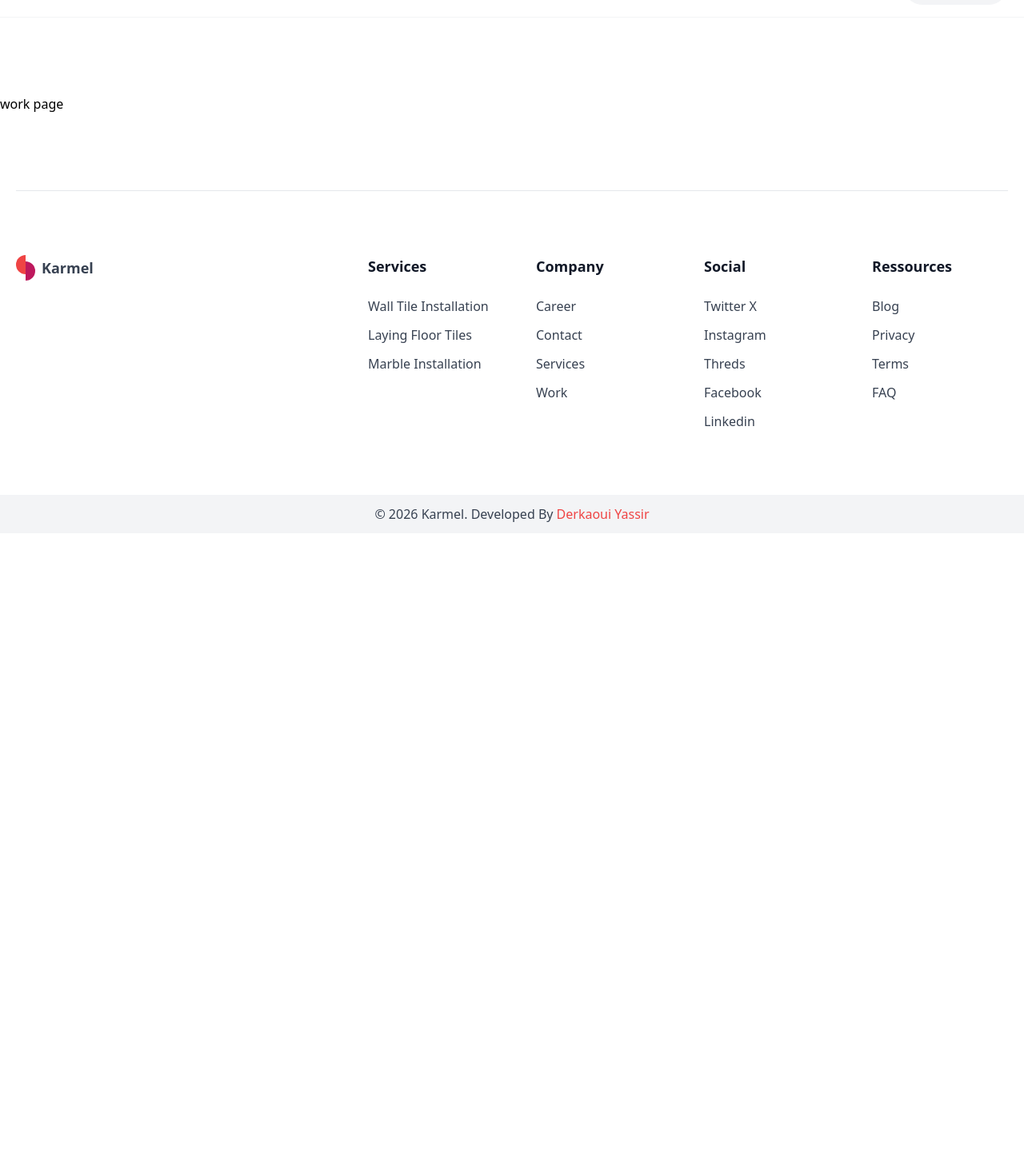
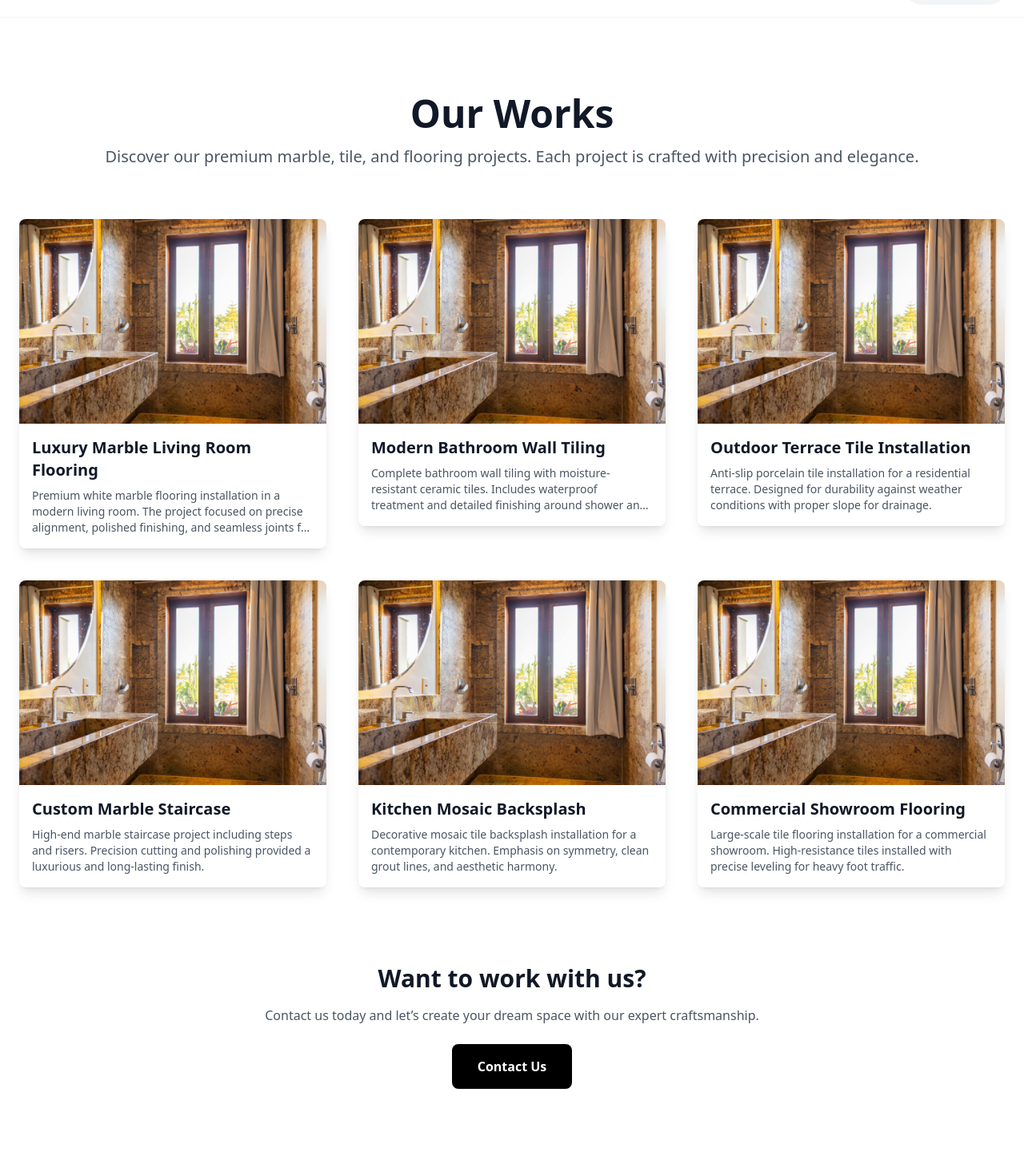
Before and after one commit to Derkaoui05/karmel, a Next.js app: page /work in a window 1280 px wide. Shown: the part 114-1570 px from the top of the page at 80% size. Before the commit the page ends 800 px from the top, so only its background shows below. Built offline with nearby package versions, Linux system fonts and the light colour scheme.

Commit message:
styling work pag

```diff
--- a/app/work/page.tsx
+++ b/app/work/page.tsx
@@ -1,7 +1,59 @@
-export default function Work(){
+'use client';
+import React from 'react';
+import { worksData } from '@/data/work';
+import Image from 'next/image';
+import Link from 'next/link';
+
+export default function Work() {
   return (
-    <>
-    <div className="py-24 text-black dark:text-white">work page</div>
-    </>
-  )
+    <div className="max-w-7xl mx-auto px-6 py-24 text-gray-900 dark:text-gray-100">
+      {/* Hero Section */}
+      <div className="text-center mb-16">
+        <h1 className="text-4xl md:text-5xl font-extrabold mb-4">
+          Our Works
+        </h1>
+        <p className="text-lg md:text-xl text-gray-600 dark:text-gray-300">
+          Discover our premium marble, tile, and flooring projects. Each project is crafted with precision and elegance.
+        </p>
+      </div>
+
+      {/* Works Grid */}
+      <div className="grid grid-cols-1 sm:grid-cols-2 md:grid-cols-3 gap-10">
+        {worksData.map((work) => (
+          <Link key={work.workId} href={`/work/${work.workId}`}>
+            <div className="group cursor-pointer overflow-hidden rounded-lg shadow-lg bg-white dark:bg-gray-800 transition-transform hover:scale-105">
+              <div className="relative w-full h-64">
+                <Image
+                  src={work.workImage}
+                  alt={work.workName}
+                  fill
+                  className="object-cover group-hover:scale-110 transition-transform duration-300"
+                />
+              </div>
+              <div className="p-4">
+                <h2 className="text-xl font-semibold mb-2">{work.workName}</h2>
+                <p className="text-gray-600 dark:text-gray-300 text-sm line-clamp-3">
+                  {work.workDescription}
+                </p>
+              </div>
+            </div>
+          </Link>
+        ))}
+      </div>
+
+      {/* Call to Action */}
+      <div className="mt-24 text-center">
+        <h2 className="text-3xl font-bold mb-4">Want to work with us?</h2>
+        <p className="text-gray-600 dark:text-gray-300 mb-6">
+          Contact us today and let’s create your dream space with our expert craftsmanship.
+        </p>
+        <Link
+          href="/contact"
+          className="inline-block px-8 py-4 bg-black text-white dark:bg-white dark:text-black rounded-lg font-semibold hover:opacity-90 transition-opacity"
+        >
+          Contact Us
+        </Link>
+      </div>
+    </div>
+  );
 }
--- a/data/work.ts
+++ b/data/work.ts
@@ -6,7 +6,7 @@ export const worksData: work[] = [
     workName: 'Luxury Marble Living Room Flooring',
     workDescription:
       'Premium white marble flooring installation in a modern living room. The project focused on precise alignment, polished finishing, and seamless joints for a refined and durable result.',
-    workImage: '/',
+    workImage: '/hero1.jpg',
     workThumbnail: '/works/marble-living-room/thumb.jpg',
     workGallery: [
       '/hero1.jpg',
```
